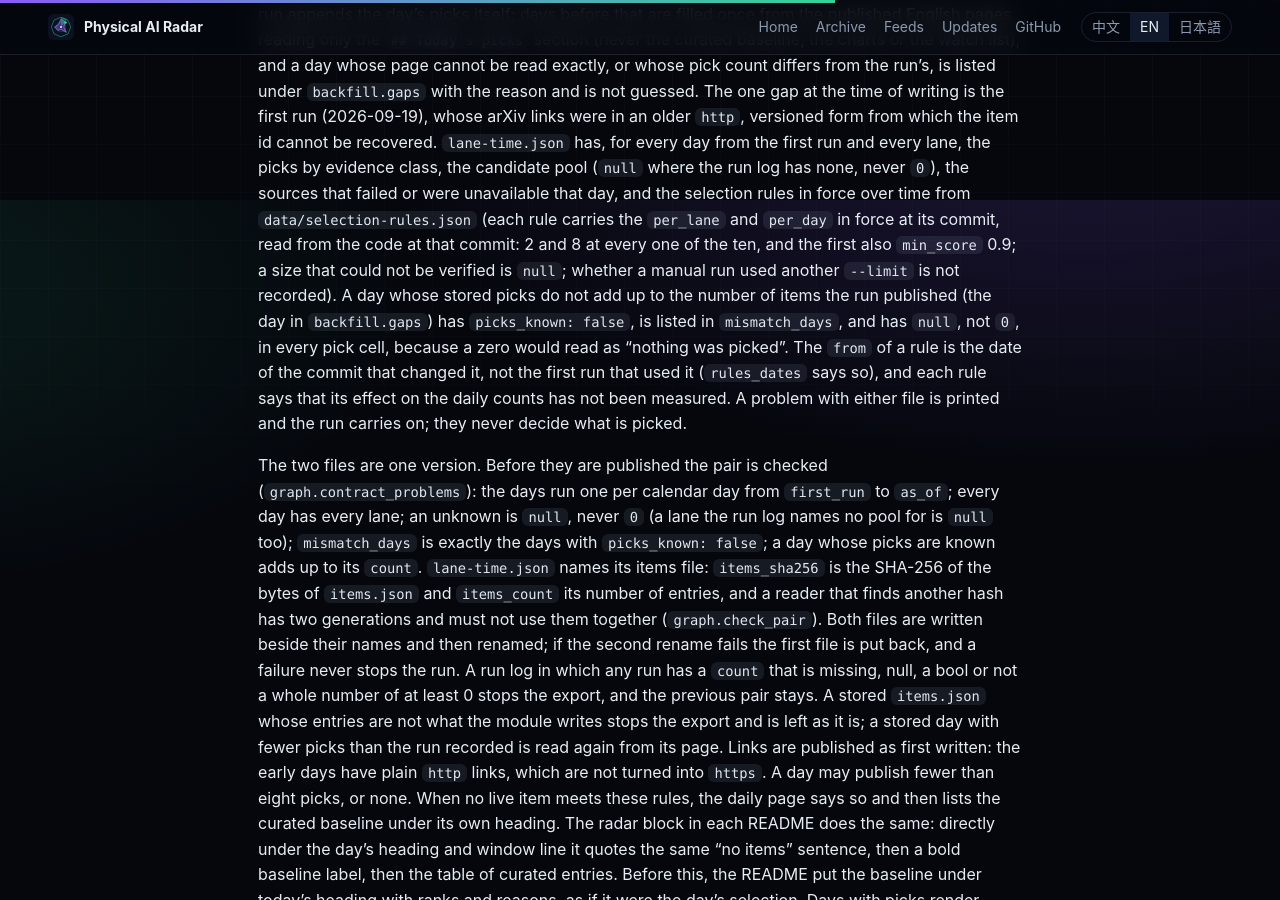
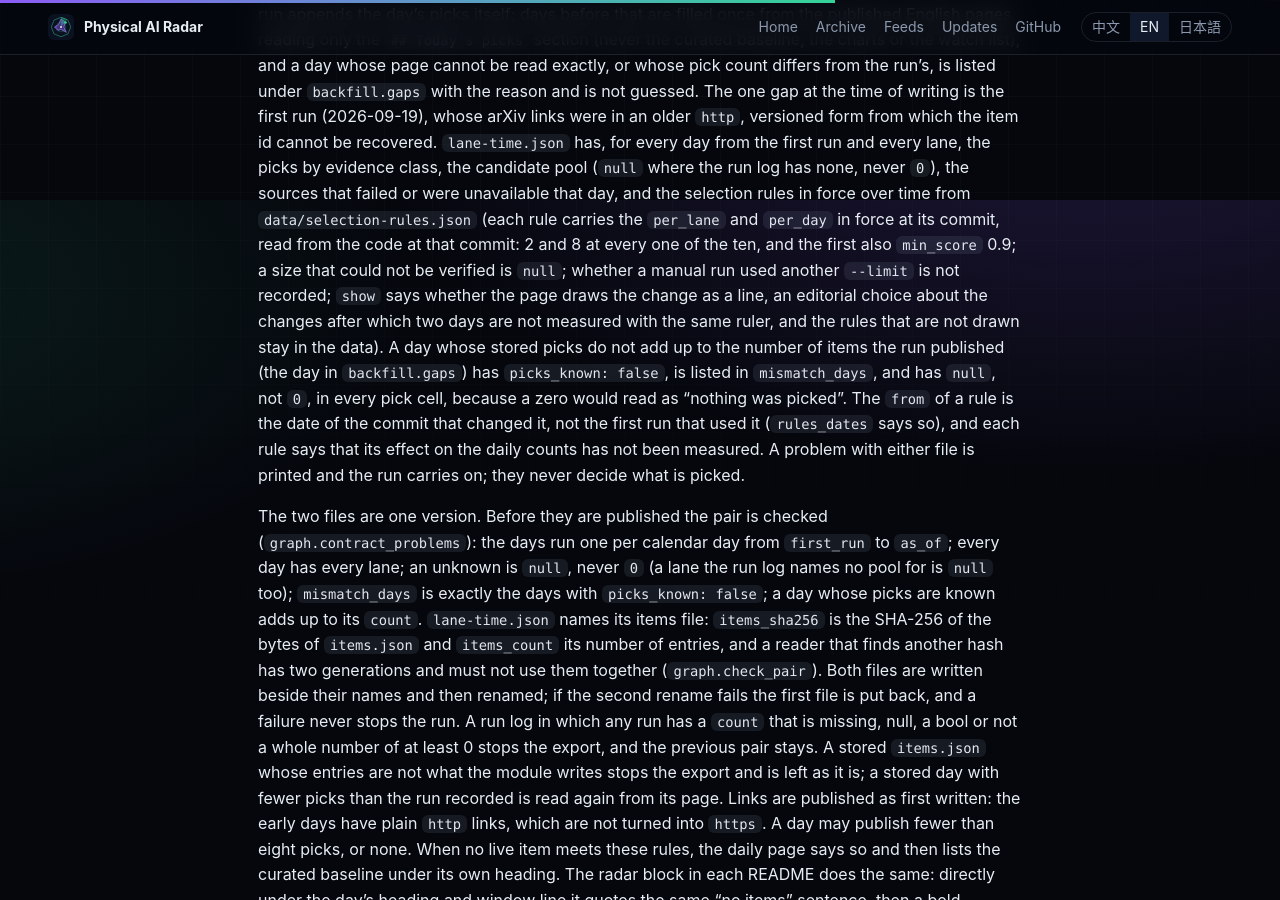
Before and after one commit to noteflowai/physical-ai-radar, a Jekyll site: the page built from docs/METHODOLOGY.md, in a window 1280 px wide and 900 px high, scrolled down 10600 px. Built offline with Jekyll 4.4.1, drawn with Linux system fonts in a browser that asks for light colours; our own code applies the rules of GitHub Pages for plain Markdown files.

Commit message:
selection-rules: show says which rule changes the page draws as lines (07's choice), and the loader requires it

```diff
--- a/docs/METHODOLOGY.md
+++ b/docs/METHODOLOGY.md
@@ -397,7 +397,7 @@ reason and is not guessed. The one gap at the time of writing is the first run (
 links were in an older `http`, versioned form from which the item id cannot be recovered. `lane-time.json`
 has, for every day from the first run and every lane, the picks by evidence class, the candidate pool
 (`null` where the run log has none, never `0`), the sources that failed or were unavailable that day, and the
-selection rules in force over time from `data/selection-rules.json` (each rule carries the `per_lane` and `per_day` in force at its commit, read from the code at that commit: 2 and 8 at every one of the ten, and the first also `min_score` 0.9; a size that could not be verified is `null`; whether a manual run used another `--limit` is not recorded). A day whose stored picks do not add up to the
+selection rules in force over time from `data/selection-rules.json` (each rule carries the `per_lane` and `per_day` in force at its commit, read from the code at that commit: 2 and 8 at every one of the ten, and the first also `min_score` 0.9; a size that could not be verified is `null`; whether a manual run used another `--limit` is not recorded; `show` says whether the page draws the change as a line, an editorial choice about the changes after which two days are not measured with the same ruler, and the rules that are not drawn stay in the data). A day whose stored picks do not add up to the
 number of items the run published (the day in `backfill.gaps`) has `picks_known: false`, is listed in
 `mismatch_days`, and has `null`, not `0`, in every pick cell, because a zero would read as "nothing was picked". The `from` of a rule is
 the date of the commit that changed it, not the first run that used it (`rules_dates` says so), and each rule says that its effect on the
--- a/pairadar/graph.py
+++ b/pairadar/graph.py
@@ -295,6 +295,10 @@ def load_rules(path: Path) -> list[dict[str, Any]]:
             or [rule["from"] for rule in rules] != sorted(rule["from"] for rule in rules)):
         raise GraphError(f"{path.name} must be a list of dated rules in date order")
     for rule in rules:
+        # `show`: whether the page draws this change as a line (the editor's call: does it make the two sides measured
+        # differently?). A rule that is not drawn stays in the data and in the count of "smaller changes".
+        if rule.get("show") is not True and rule.get("show") is not False:
+            raise GraphError(f"{path.name}: rule {rule['from']} needs show as true or false")
         for key in ("per_lane", "per_day"):
             # The size in force when the rule took effect: a whole number, or null where it could not be verified.
             if key not in rule or not (rule[key] is None or (isinstance(rule[key], int) and not isinstance(rule[key], bool)
```
Also changed, not shown: data/selection-rules.json (+10 -10 lines), tests/test_graph.py (+13 -5 lines).
